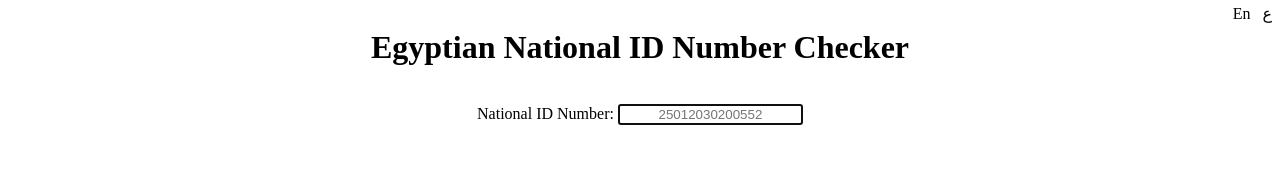
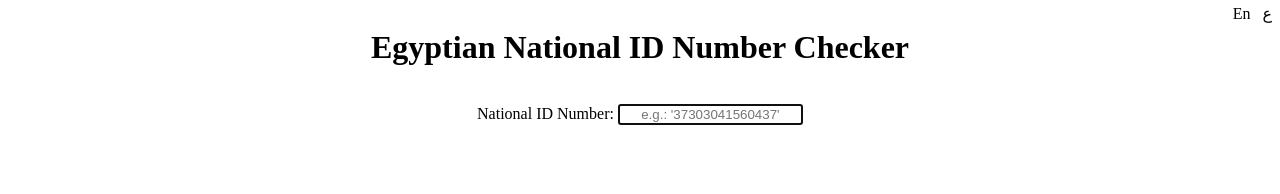
Before and after one commit to hAbuMustafa/national-id-check, a SvelteKit app: page / in a window 1280 px wide. Shown: the top 194 px of the page. Built offline with nearby package versions, Linux system fonts and the light colour scheme.

Commit message:
random national id example

```diff
--- a/src/lib/assets/i18n/ar.ts
+++ b/src/lib/assets/i18n/ar.ts
@@ -1,6 +1,7 @@
 export default {
   title: 'فحص صحة الرقم القومي المصري',
   nationalIdNumber: 'الرقم القومي',
+  example: 'مثلا',
   birthdate: 'تاريخ الميلاد',
   age: 'العمر',
   years: 'سنة',
--- a/src/lib/assets/i18n/en.ts
+++ b/src/lib/assets/i18n/en.ts
@@ -1,6 +1,7 @@
 export default {
   title: 'Egyptian National ID Number Checker',
   nationalIdNumber: 'National ID Number',
+  example: 'e.g.',
   birthdate: 'Birthdate',
   age: 'Age',
   birthGov: 'Birth Governorate',
--- /dev/null
+++ b/src/lib/utils/randomize.ts
@@ -0,0 +1,11 @@
+import { governorateCodes } from './governorate-codes';
+
+const govCodeArr = Object.keys(governorateCodes);
+
+function random(min: number, max: number) {
+  return Math.floor(Math.random() * (max - min + 1)) + min;
+}
+
+export function getRandomNationalID() {
+  return `${random(2, 3)}${random(0, 99).toString().padStart(2, '0')}${random(1, 12).toString().padStart(2, '0')}${random(1, 28).toString().padStart(2, '0')}${govCodeArr[Math.floor(Math.random() * govCodeArr.length)]}${random(0, 99999).toString().padStart(5, '0')}`;
+}
--- a/src/routes/+page.svelte
+++ b/src/routes/+page.svelte
@@ -14,6 +14,7 @@
   import { t } from '#lib/assets/i18n/localization.svelte.ts';
   import LanguageSwitch from '#lib/components/LanguageSwitch.svelte';
   import Bookmarklet from '#lib/components/Bookmarklet.svelte';
+  import { getRandomNationalID } from '#lib/utils/randomize.ts';
 
   let nationalID = $state(page.url.searchParams.get('id') ?? '');
 
@@ -56,7 +57,7 @@
     <!-- svelte-ignore a11y_autofocus -->
     <input
       type="text"
-      placeholder="25012030200552"
+      placeholder="{t('example')}: '{getRandomNationalID()}'"
       inputmode="numeric"
       maxlength="14"
       bind:value={nationalID}
```
